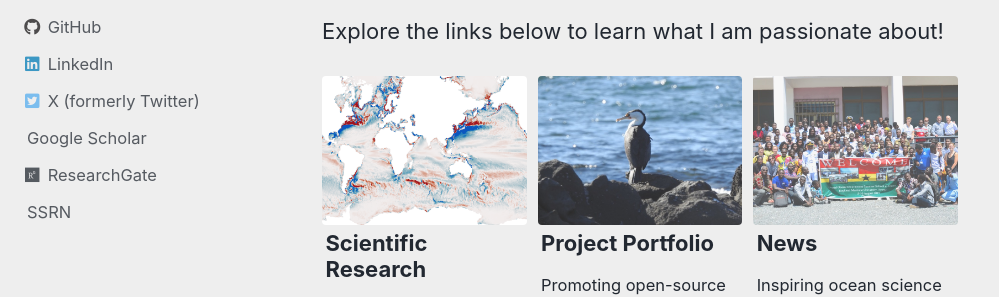
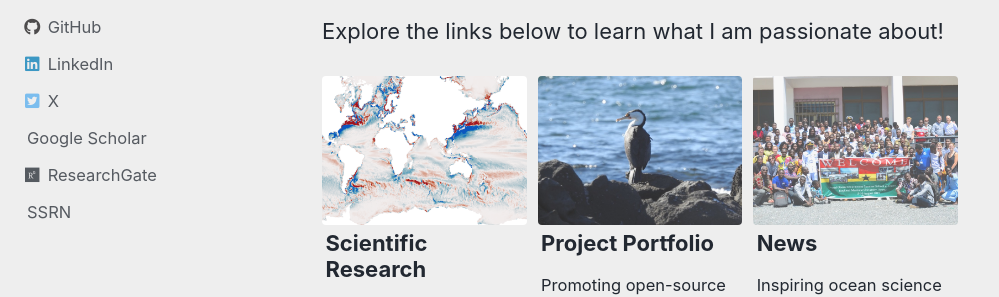
Before and after one commit to Mostafa-MMK/Mostafa-MMK.github.io, a Jekyll site: the page built from _pages/index.md, in a window 1280 px wide and 900 px high, scrolled down 629 px. Shown: the part 369-666 px from the top of the window, without its empty margins (0-999 px from the left). Built offline with Jekyll 4.4.1, drawn with Linux system fonts in a browser that asks for light colours; cached includes are drawn as plain includes; the list of posts is cut into pages by our own code; a style sheet for code colours, icons or effects is not loaded.

Commit message:
Update _config.yml

```diff
--- a/_config.yml
+++ b/_config.yml
@@ -123,9 +123,9 @@ author:
     - label: "LinkedIn"
       icon: "fab fa-fw fa-linkedin"
       url: "https://www.linkedin.com/in/jmmostafakamal/"
-    - label: "X (formerly Twitter)"
+    - label: "X"
       icon: "fab fa-fw fa-twitter-square"
-      url: "https://twitter.com/SciencePaige"
+      url: "https://x.com/MostafaQfin"
     - label: "Facebook"
       icon: "fab fa-fw fa-facebook-square"
       # url: "https://facebook.com/"
```
